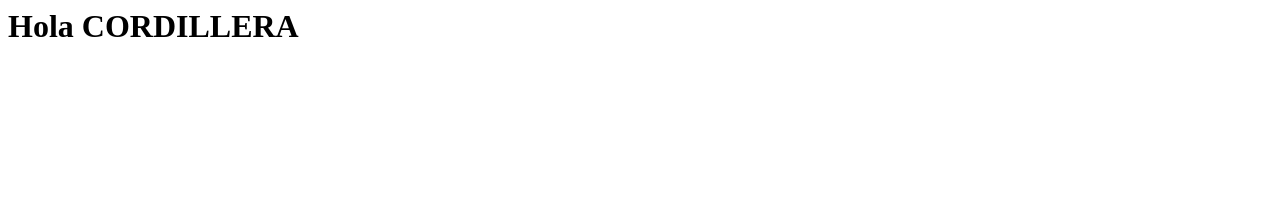
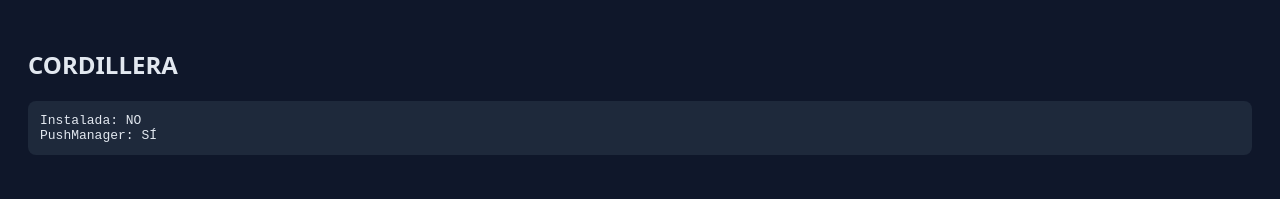
Before and after one commit to jota0018/CORDILLERA-APP, a plain HTML site: page index.html in a window 1280 px wide. Drawn offline with Linux system fonts and the light colour scheme.

Commit message:
Add HTML structure and service worker registration

```diff
--- a/index.html
+++ b/index.html
@@ -1 +1,31 @@
-<h1>Hola CORDILLERA</h1>
+<!DOCTYPE html>
+<html lang="es">
+<head>
+<meta charset="utf-8">
+<meta name="viewport" content="width=device-width, initial-scale=1">
+<meta name="theme-color" content="#0f172a">
+<link rel="manifest" href="manifest.json">
+<link rel="apple-touch-icon" href="icon-192.png">
+<title>CORDILLERA</title>
+<style>
+  body{font-family:system-ui;background:#0f172a;color:#e2e8f0;padding:20px}
+  pre{background:#1e293b;padding:12px;border-radius:8px;white-space:pre-wrap}
+</style>
+</head>
+<body>
+<h2>CORDILLERA</h2>
+<pre id="info"></pre>
+
+<script>
+const log = t => document.getElementById('info').textContent += t + '\n';
+
+const instalada = matchMedia('(display-mode: standalone)').matches || navigator.standalone === true;
+log('Instalada: ' + (instalada ? 'SÍ' : 'NO'));
+log('PushManager: ' + ('PushManager' in window ? 'SÍ' : 'NO'));
+
+navigator.serviceWorker.register('./sw.js')
+  .then(() => log('Service Worker: OK'))
+  .catch(e => log('Service Worker: ERROR ' + e));
+</script>
+</body>
+</html>
```
